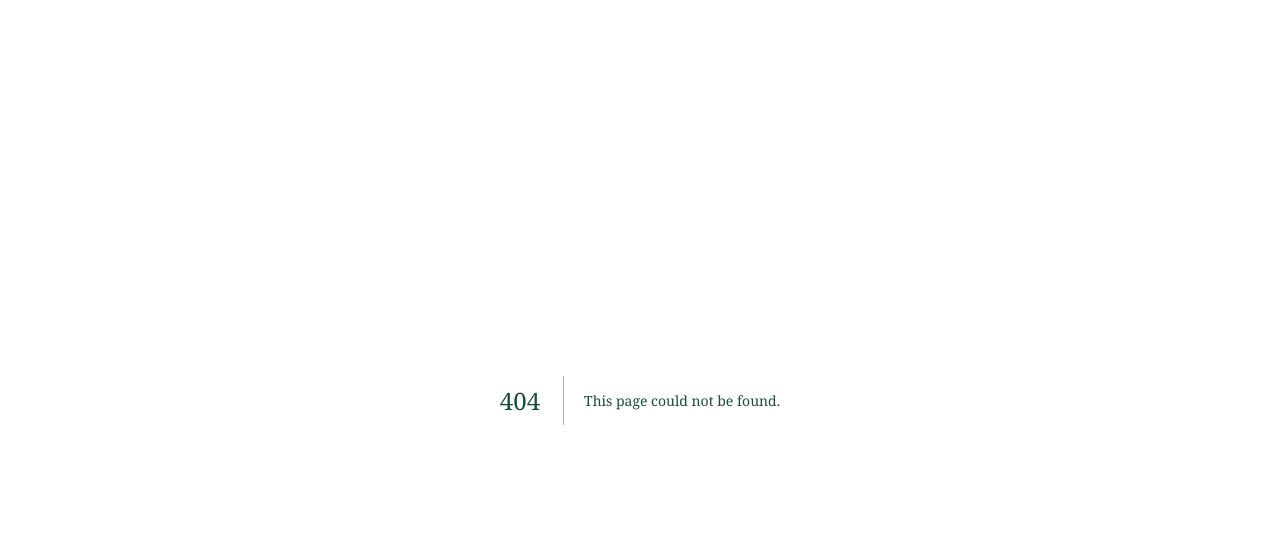
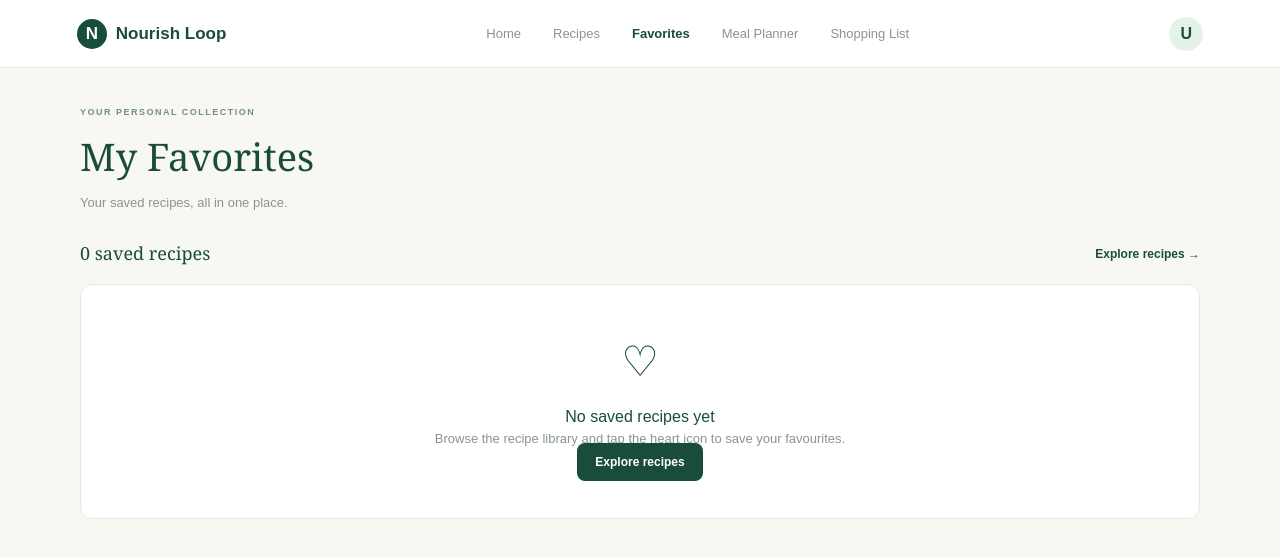
Before and after one commit to sasharity/NourishLoop, a Next.js app: page /favorites in a window 1280 px wide. Before the commit this address had no page. Shown: the top 558 px of the page. Built offline with nearby package versions, Linux system fonts and the light colour scheme.

Commit message:
Built filter and favorite page

```diff
--- /dev/null
+++ b/src/app/favorites/page.tsx
@@ -0,0 +1,63 @@
+
+"use client";
+
+import Link from "next/link";
+import Navbar from "@/components/Navbar";
+import RecipeCard from "@/components/RecipeCard";
+import { useFavorites } from "@/components/FavoritesProvider";
+import { recipes } from "@/data/recipes";
+
+export default function FavoritesPage() {
+  const { favorites } = useFavorites();
+
+  const savedRecipes = recipes.filter((recipe) =>
+    favorites.includes(recipe.id)
+  );
+
+  return (
+    <>
+      <Navbar />
+
+      <main className="page-container">
+        <section className="library-heading">
+          <span className="eyebrow">YOUR PERSONAL COLLECTION</span>
+          <h1>My Favorites</h1>
+          <p>Your saved recipes, all in one place.</p>
+        </section>
+
+        <section className="library-results">
+          <div className="section-heading">
+            <h2>
+              {savedRecipes.length}{" "}
+              {savedRecipes.length === 1 ? "saved recipe" : "saved recipes"}
+            </h2>
+
+            <Link href="/recipes" className="text-link">
+              Explore recipes →
+            </Link>
+          </div>
+
+          {savedRecipes.length === 0 ? (
+            <div className="state-card">
+              <div className="empty-favorite-icon">♡</div>
+              <h3>No saved recipes yet</h3>
+              <p>
+                Browse the recipe library and tap the heart icon to save
+                your favourites.
+              </p>
+              <Link href="/recipes" className="primary-button">
+                Explore recipes
+              </Link>
+            </div>
+          ) : (
+            <div className="recipe-grid">
+              {savedRecipes.map((recipe) => (
+                <RecipeCard key={recipe.id} recipe={recipe} />
+              ))}
+            </div>
+          )}
+        </section>
+      </main>
+    </>
+  );
+}
--- a/src/app/globals.css
+++ b/src/app/globals.css
@@ -867,3 +867,52 @@ h2 {
     opacity: 0.45;
   }
 }
+
+
+/* Favourite controls */
+
+.recipe-image-link {
+  position: relative;
+}
+
+.favorite-button {
+  position: absolute;
+  top: 12px;
+  right: 12px;
+  width: 34px;
+  height: 34px;
+  display: grid;
+  place-items: center;
+  border: none;
+  border-radius: 50%;
+  background: white;
+  color: var(--green);
+  font-size: 21px;
+  line-height: 1;
+  cursor: pointer;
+  box-shadow: 0 2px 8px rgba(0, 0, 0, 0.08);
+  transition: background 0.2s, color 0.2s;
+}
+
+.favorite-button:hover {
+  background: var(--mint);
+}
+
+.favorite-button.saved {
+  background: var(--green);
+  color: white;
+}
+
+.empty-favorite-icon {
+  margin-bottom: 12px;
+  color: var(--green);
+  font-size: 42px;
+}
+
+.mobile-nav {
+  overflow-x: auto;
+}
+
+.mobile-nav-link {
+  min-width: 58px;
+}
--- a/src/app/layout.tsx
+++ b/src/app/layout.tsx
@@ -2,6 +2,7 @@
 import type { Metadata } from "next";
 import { Geist } from "next/font/google";
 import "./globals.css";
+import { FavoritesProvider } from "@/components/FavoritesProvider";
 
 const geist = Geist({
   variable: "--font-geist-sans",
@@ -21,7 +22,11 @@ export default function RootLayout({
 }>) {
   return (
     <html lang="en">
-      <body className={geist.variable}>{children}</body>
+      <body className={geist.variable}>
+      <FavoritesProvider>
+        {children}
+      </FavoritesProvider>
+      </body>
     </html>
   );
 }
--- a/src/app/recipes/page.tsx
+++ b/src/app/recipes/page.tsx
@@ -17,19 +17,20 @@ export default function RecipesPage() {
   const [search, setSearch] = useState("");
   const [loadError, setLoadError] = useState(false);
 
+
 const filteredRecipes = useMemo(() => {
   return recipes.filter((recipe) => {
     const matchesCategory =
       category === "All" || recipe.category === category;
 
-      const searchText =
-        `${recipe.title} ${recipe.description} ${recipe.category} ${recipe.ingredients
-          .map((ingredient) => ingredient.name)
-          .join(" ")}`.toLowerCase();
+    const matchesSearch = recipe.title
+      .toLowerCase()
+      .includes(search.trim().toLowerCase());
 
-      return matchesCategory && searchText.includes(search.toLowerCase());
+    return matchesCategory && matchesSearch;
   });
 }, [category, search]);
+
 
   return (
     <>
--- /dev/null
+++ b/src/components/FavoritesProvider.tsx
@@ -0,0 +1,73 @@
+
+"use client";
+
+import {
+  createContext,
+  useContext,
+  useEffect,
+  useState,
+  type ReactNode,
+} from "react";
+
+type FavoritesContextType = {
+  favorites: string[];
+  isFavorite: (id: string) => boolean;
+  toggleFavorite: (id: string) => void;
+};
+
+const FavoritesContext = createContext<FavoritesContextType | undefined>(
+  undefined
+);
+
+const STORAGE_KEY = "nourish-loop-favorites";
+
+export function FavoritesProvider({ children }: { children: ReactNode }) {
+  const [favorites, setFavorites] = useState<string[]>([]);
+
+  // Load saved favourites when the app opens.
+  useEffect(() => {
+    try {
+      const saved = localStorage.getItem(STORAGE_KEY);
+      if (saved) {
+        setFavorites(JSON.parse(saved));
+      }
+    } catch {
+      console.error("Could not load saved favourites.");
+    }
+  }, []);
+
+  // Save changes to browser storage.
+  useEffect(() => {
+    localStorage.setItem(STORAGE_KEY, JSON.stringify(favorites));
+  }, [favorites]);
+
+  function toggleFavorite(id: string) {
+    setFavorites((current) =>
+      current.includes(id)
+        ? current.filter((item) => item !== id)
+        : [...current, id]
+    );
+  }
+
+  function isFavorite(id: string) {
+    return favorites.includes(id);
+  }
+
+  return (
+    <FavoritesContext.Provider
+      value={{ favorites, isFavorite, toggleFavorite }}
+    >
+      {children}
+    </FavoritesContext.Provider>
+  );
+}
+
+export function useFavorites() {
+  const context = useContext(FavoritesContext);
+
+  if (!context) {
+    throw new Error("useFavorites must be used inside FavoritesProvider");
+  }
+
+  return context;
+}
--- a/src/components/Navbar.tsx
+++ b/src/components/Navbar.tsx
@@ -7,6 +7,7 @@ import { usePathname } from "next/navigation";
 const links = [
   { label: "Home", href: "/", icon: "⌂" },
   { label: "Recipes", href: "/recipes", icon: "▤" },
+  { label: "Favorites", href: "/favorites", icon: "♡" },
   { label: "Meal Planner", href: "/#meal-planner", icon: "▦" },
   { label: "Shopping List", href: "/#shopping-list", icon: "☷" },
 ];
--- a/src/components/RecipeCard.tsx
+++ b/src/components/RecipeCard.tsx
@@ -1,22 +1,40 @@
-
+"use client";
 import Link from "next/link";
 import type { Recipe } from "@/data/recipes";
+import { useFavorites } from "@/components/FavoritesProvider";
+
 
 type RecipeCardProps = {
   recipe: Recipe;
 };
 
 export default function RecipeCard({ recipe }: RecipeCardProps) {
+   const { isFavorite, toggleFavorite } = useFavorites();
+   const saved = isFavorite(recipe.id);
+
     return (
     <article className="recipe-card">
-      <Link href={`/recipes/${recipe.id}`} className="recipe-image-link">
+        <div className="recipe-image-link">
+            <Link href={`/recipes/${recipe.id}`} >
                 <img
                     src={recipe.image}
                     alt={recipe.title}
                     className="recipe-image"
                 />
+            </Link>
+
        <span className="image-category">{recipe.category}</span>
-      </Link>
+
+        <button
+          type="button"
+          className={`favorite-button ${saved ? "saved" : ""}`}
+          onClick={() => toggleFavorite(recipe.id)}
+          aria-label={saved ? "Remove from favourites" : "Save to favourites"}
+          aria-pressed={saved}
+        >
+          {saved ? "♥" : "♡"}
+        </button>
+        </div>
 
       <div className="recipe-card-content">
         <div className="recipe-card-meta">
```
Lines whose indentation alone changed are shown as unchanged.
